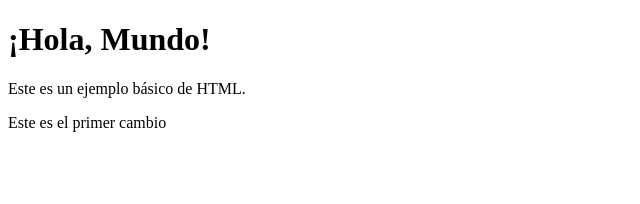
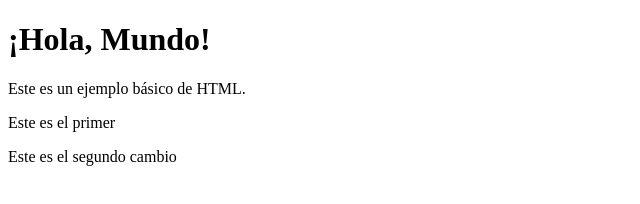
Before and after one commit to cirorivera1988/new-repo, a plain HTML site: page index.html in a window 1280 px wide. Shown: the whole page, without its empty margins (0-640 px from the left). Drawn offline with Linux system fonts and the light colour scheme.

Commit message:
segundo cambio

```diff
--- a/index.html
+++ b/index.html
@@ -8,6 +8,7 @@
   <body>
     <h1>¡Hola, Mundo!</h1>
     <p>Este es un ejemplo básico de HTML.</p>
-    <p>Este es el primer cambio</p>
+    <p>Este es el primer</p>
+    <p>Este es el segundo cambio</p>
   </body>
 </html>
```
